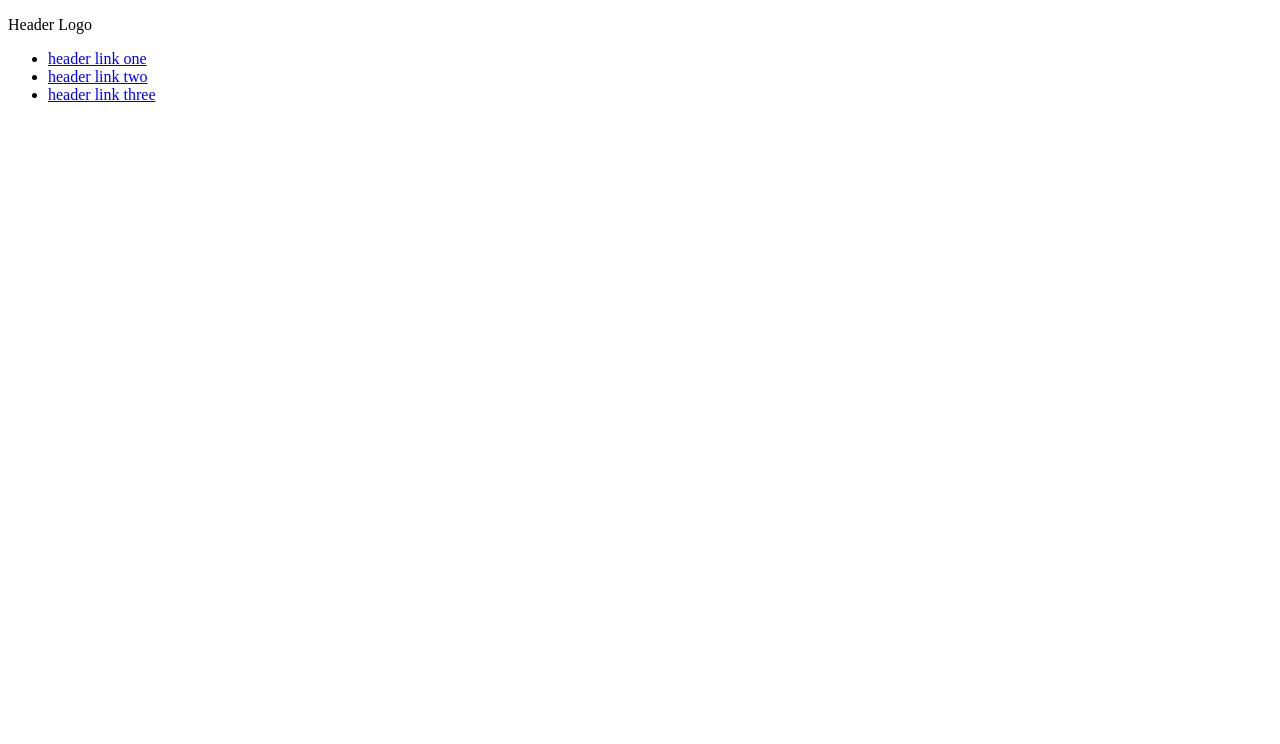
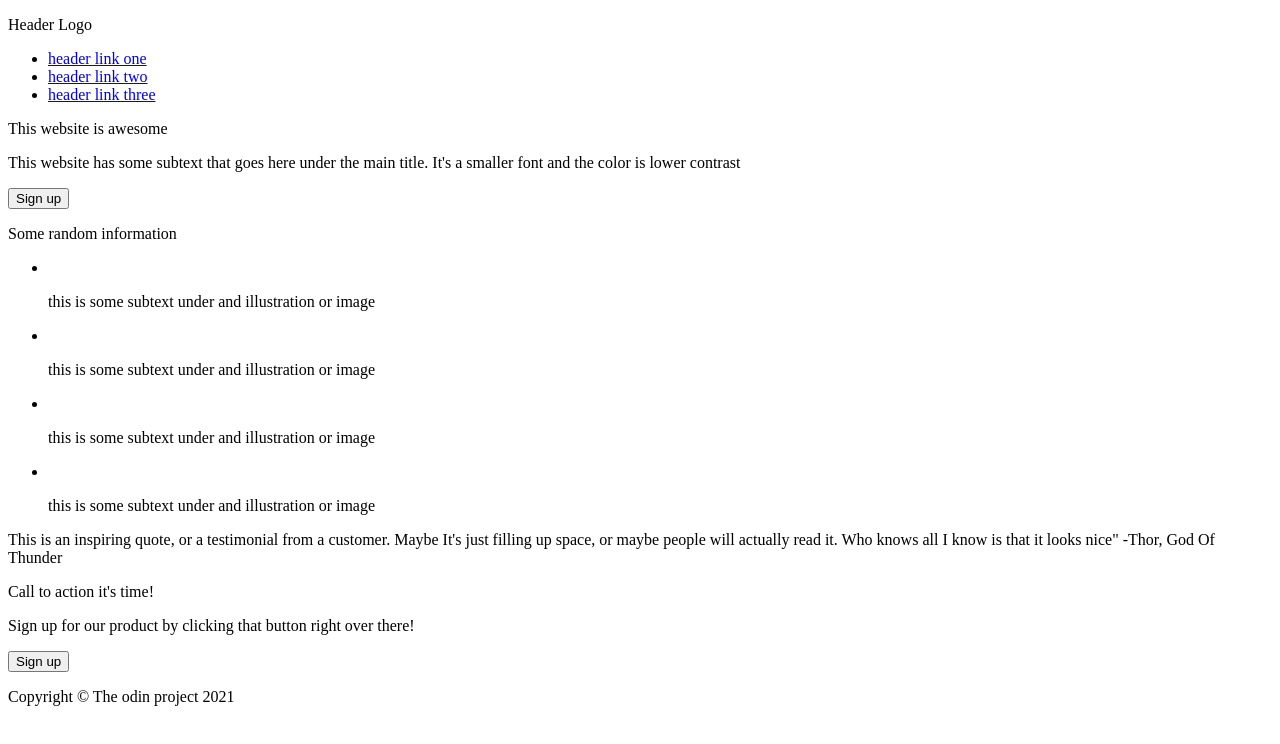
Before and after one commit to CosmicSleepWalker/Landing-Page, a plain HTML site: page index.html in a window 1280 px wide. Drawn offline with Linux system fonts and the light colour scheme.

Commit message:
Complete skeletal outline

```diff
--- a/index.html
+++ b/index.html
@@ -3,6 +3,7 @@
 <head>
     <meta charset="UTF-8">
     <meta name="viewport" content="width=device-width, initial-scale=1.0">
+    <link rel="stylesheet" href="style.css">
     <title>Landing Page</title>
 </head>
 <body>
@@ -15,11 +16,33 @@
                 <li><a href="#">header link three</a></li>
             </ul>
         </div>
-        <div class="row-one"></div>
-        <div class="row-two"></div>
-        <div class="row-three"></div>
-        <div class="row-four"></div>
-        <div class="footer"></div>
+        <div class="row-one">
+            <p>This website is awesome</p>
+            <p>This website has some subtext that goes here under the main title. It's a smaller font and the color is lower contrast</p>
+            <button>Sign up</button>
+        </div>
+        <div class="row-two">
+            <p>Some random information</p>
+            <ul>
+                <li class="item"><img src="" alt=""><p>this is some subtext under and illustration or image</p></li>
+                <li class="item"><img src="" alt=""><p>this is some subtext under and illustration or image</p></li>
+                <li class="item"><img src="" alt=""><p>this is some subtext under and illustration or image</p></li>
+                <li class="item"><img src="" alt=""><p>this is some subtext under and illustration or image</p></li>
+            </ul>
+        </div>
+        <div class="row-three">
+            <p>This is an inspiring quote, or a testimonial from a customer. Maybe It's just filling up space, or maybe people will actually read it. Who knows all I know is that it looks nice" -Thor, God Of Thunder</p>
+        </div>
+        <div class="row-four">
+            <div class="flex-container">
+                <p>Call to action it's time!</p>
+                <p>Sign up for our product by clicking that button right over there!</p>
+                <button>Sign up</button>
+            </div>
+        </div>
+        <div class="footer">
+            <p>Copyright © The odin project 2021</p>
+        </div>
     </div>
 </body>
 </html>
```
Also changed, not shown: style.css (added).
